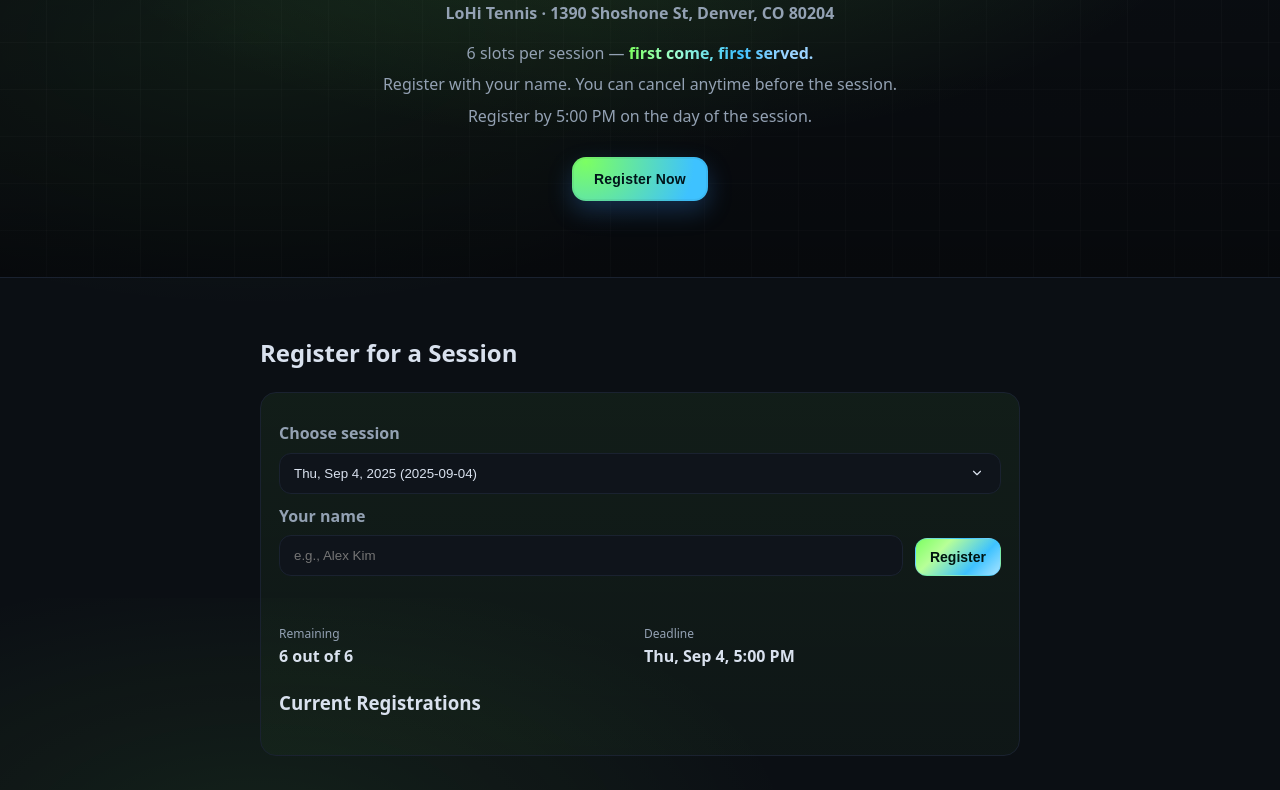
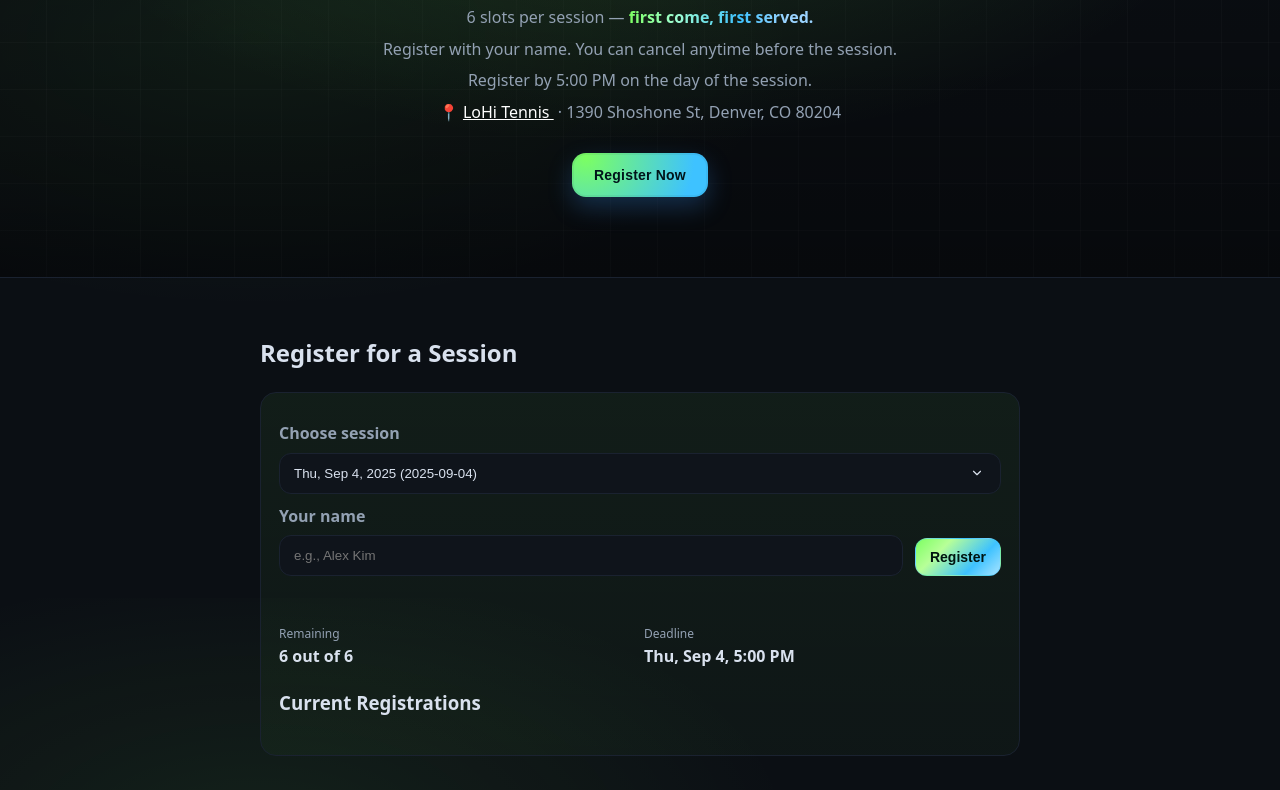
Before and after one commit to KarryHuang-lab/Tennis-Drill, a website: page index.html in a window 1280 px wide. Shown: the part 202-992 px from the top of the page. Drawn offline with Linux system fonts and the light colour scheme; no server answers.

Commit message:
Update index.html

```diff
--- a/index.html
+++ b/index.html
@@ -69,15 +69,18 @@
   <div class="hero-overlay"></div>
   <div class="hero-content">
     <h1 class="title">Tennis Drill</h1>
-    <p style="margin:4px 0 14px;color:var(--muted);font-weight:600">
-  <a href="https://maps.google.com/?q=1390+Shoshone+St,+Denver,+CO+80204" target="_blank" rel="noopener noreferrer" style="color:inherit;text-decoration:none">
-    LoHi Tennis · 1390 Shoshone St, Denver, CO 80204
-  </a>
-</p>
     <ul class="hero-lines">
       <li>6 slots per session — <span class="grad">first come, first served.</span></li>
       <li>Register with your name. You can cancel anytime before the session.</li>
       <li>Register by 5:00 PM on the day of the session.</li>
+      <li>
+        <span aria-hidden="true" role="img">📍</span>
+        <a href="https://maps.google.com/?q=1390+Shoshone+St,+Denver,+CO+80204"
+           target="_blank" rel="noopener noreferrer"
+           style="color:#fff;text-decoration:underline">
+          LoHi Tennis
+        </a>&nbsp;·&nbsp;1390 Shoshone St, Denver, CO 80204
+      </li>
     </ul>
     <button id="registerBtn" class="cta">Register Now</button>
   </div>
```
